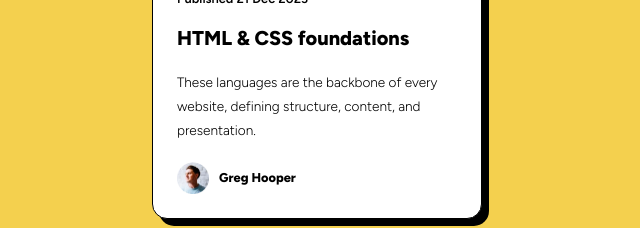
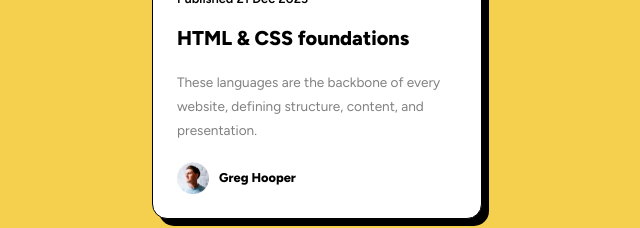
Before and after one commit to RyanRReddy/blog-preview-card, a plain HTML site: page index.html in a window 1280 px wide. Shown: the part 410-638 px from the top of the page, without its empty margins (323-963 px from the left). Drawn offline with Linux system fonts and the light colour scheme.

Commit message:
Update style.css

```diff
--- a/style.css
+++ b/style.css
@@ -77,7 +77,8 @@ body {
 
 .description {
 	margin-bottom: 20px;
-	font-weight: 300;
+	color: hsl(0, 0%, 50%);
+	font-weight: 400;
 	font-size: 0.85rem;
 	line-height: 1.5rem;
 }
```
